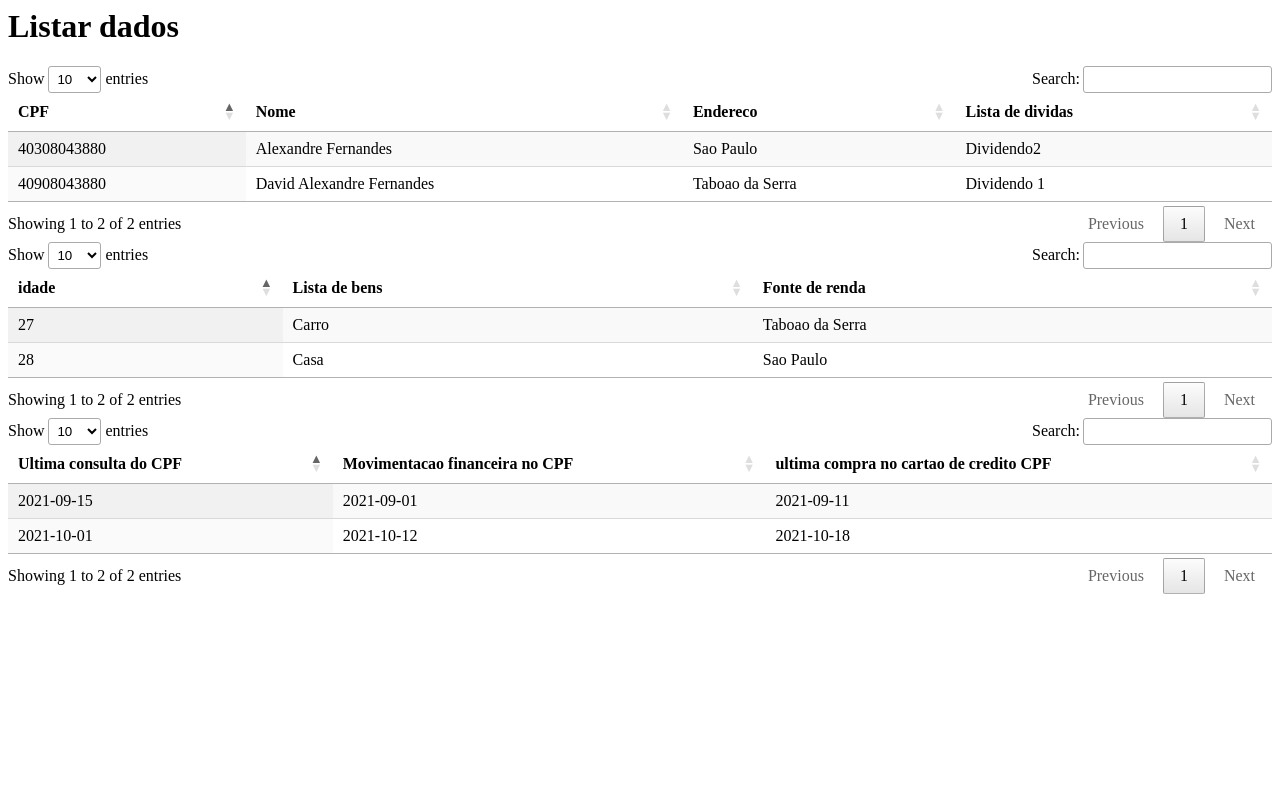
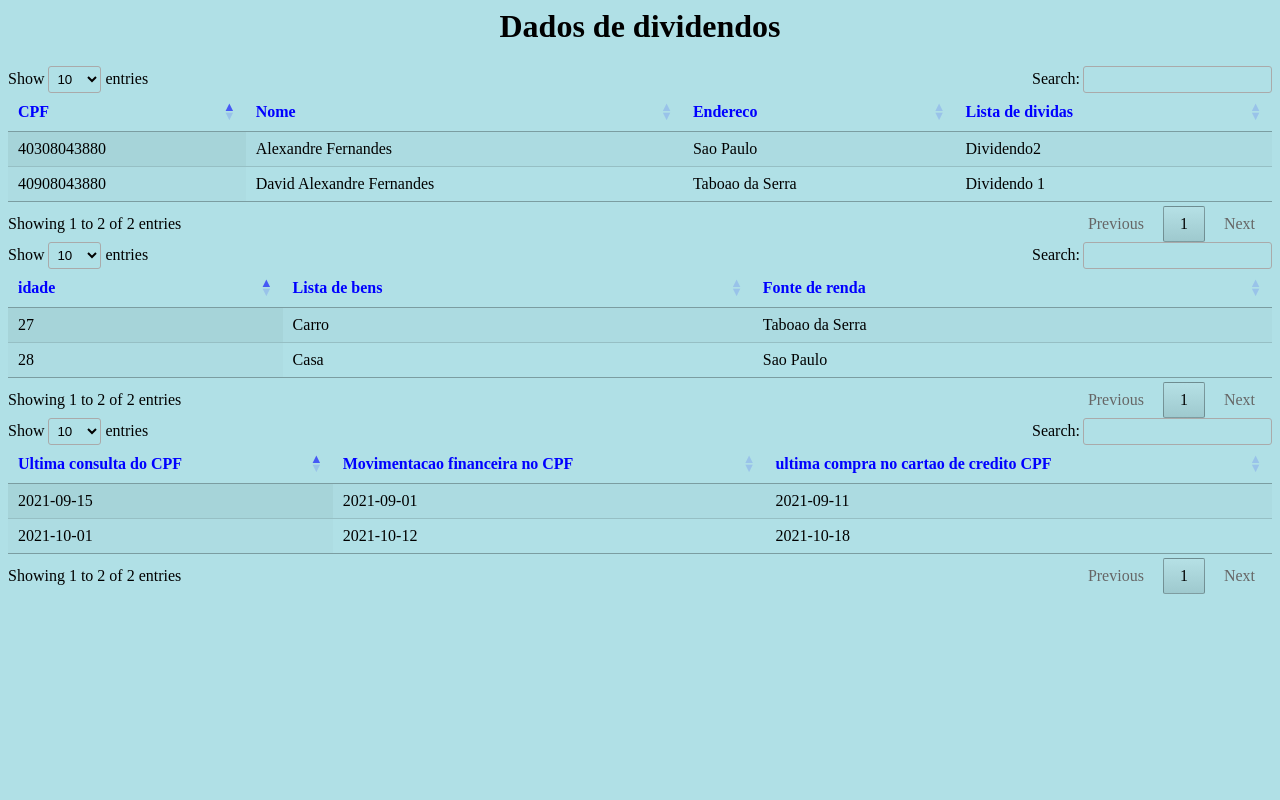
Before and after one commit to DavidAlexandre93/ListagemDadosPHP, a PHP site: page / in a window 1280 px wide. Run offline with PHP 8.4, Linux system fonts and the light colour scheme; data comes from the database, SQL or seed files in the repository; some libraries are stand-ins or nearby versions.

Commit message:
Atualizacao de estilo

```diff
--- a/index.php
+++ b/index.php
@@ -1,7 +1,7 @@
 <html lang="pt-br">
 	<head>
 		<meta charset="utf-8">
-		<title>Base de Dados</title>
+		<title>Base de dados</title>
 		<link rel="stylesheet" href="https://cdn.datatables.net/1.10.19/css/jquery.dataTables.min.css">
 		<script src="https://code.jquery.com/jquery-3.3.1.js"></script>
 		<script src="https://cdn.datatables.net/1.10.19/js/jquery.dataTables.min.js"></script>
@@ -45,8 +45,17 @@
 		</script>
 	</head>
 	<body>
+		<style>
+			thead{
+                color: blue;
+				font-weight: bold;
+            }
+			body{
+				background-color: #B0E0E6;
+			}
+			</style>
 
-		<h1>Listar dados</h1>
+		<h1 style="text-align:center">Dados de dividendos</h1>
 		<table id="listar-basea" class="display" style="width:100%">
 			<thead>
 				<tr>
```
